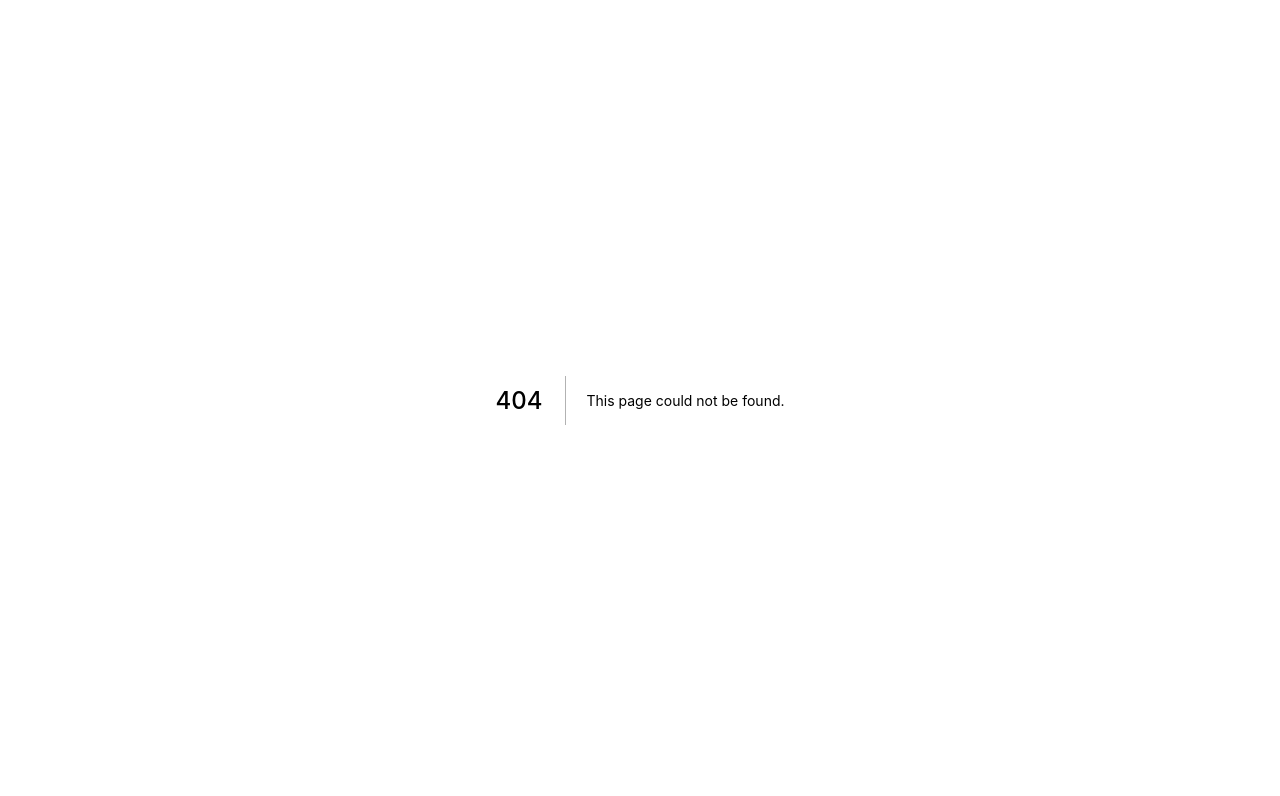
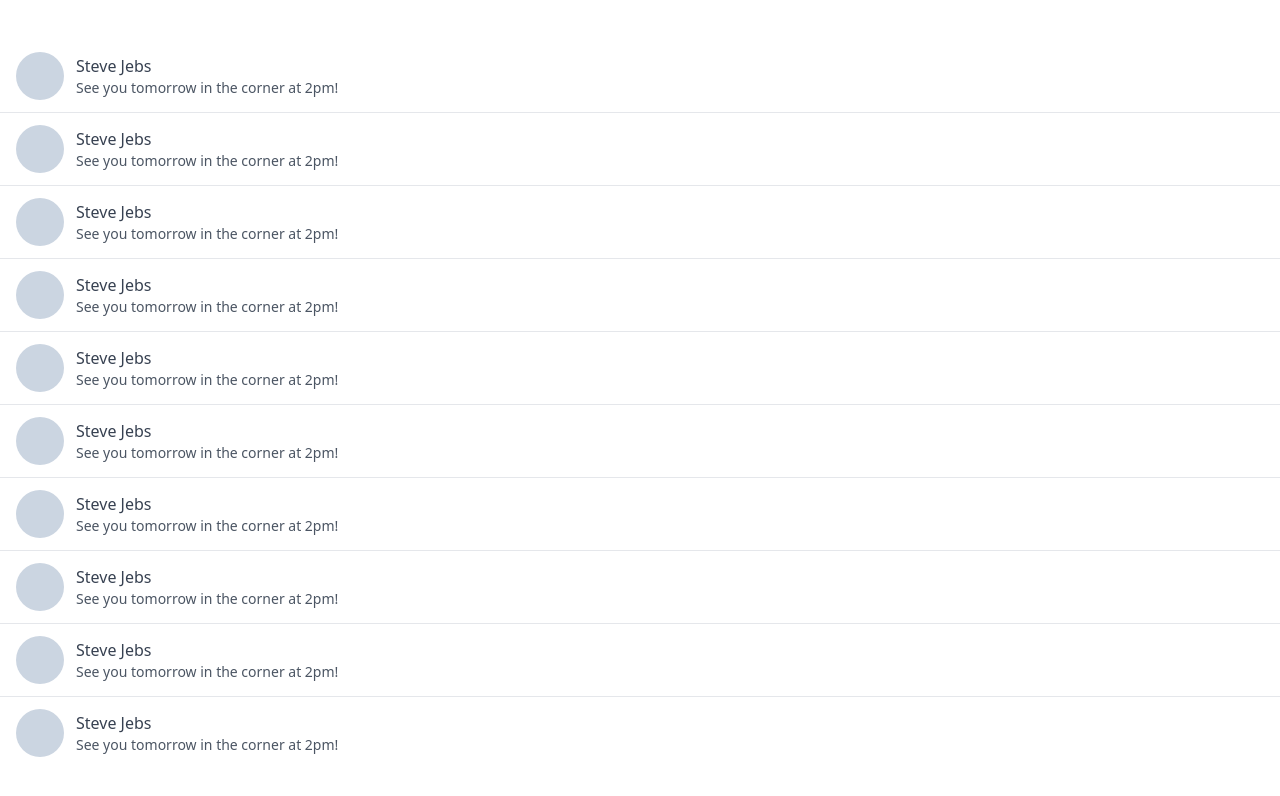
Before and after one commit to yongwoo-jeong/carrot-market, a Next.js app: page /chats in a window 1280 px wide. Before the commit this address had no page. Shown: the top 796 px of the page. Built offline with nearby package versions, Linux system fonts and the light colour scheme.

Commit message:
chat component

```diff
--- /dev/null
+++ b/pages/chats.tsx
@@ -0,0 +1,24 @@
+import { NextPage } from "next";
+
+const Chats: NextPage = () => {
+  return (
+    <div className="divide-y-[1px] py-10">
+      {new Array(10).fill(1).map((_, i) => (
+        <div
+          key={i}
+          className="flex cursor-pointer items-center space-x-3  px-4 py-3"
+        >
+          <div className="h-12 w-12 rounded-full  bg-slate-300" />
+          <div>
+            <p className="text-gray-700">Steve Jebs</p>
+            <p className="text-sm text-gray-600">
+              See you tomorrow in the corner at 2pm!
+            </p>
+          </div>
+        </div>
+      ))}
+    </div>
+  );
+};
+
+export default Chats;
```
